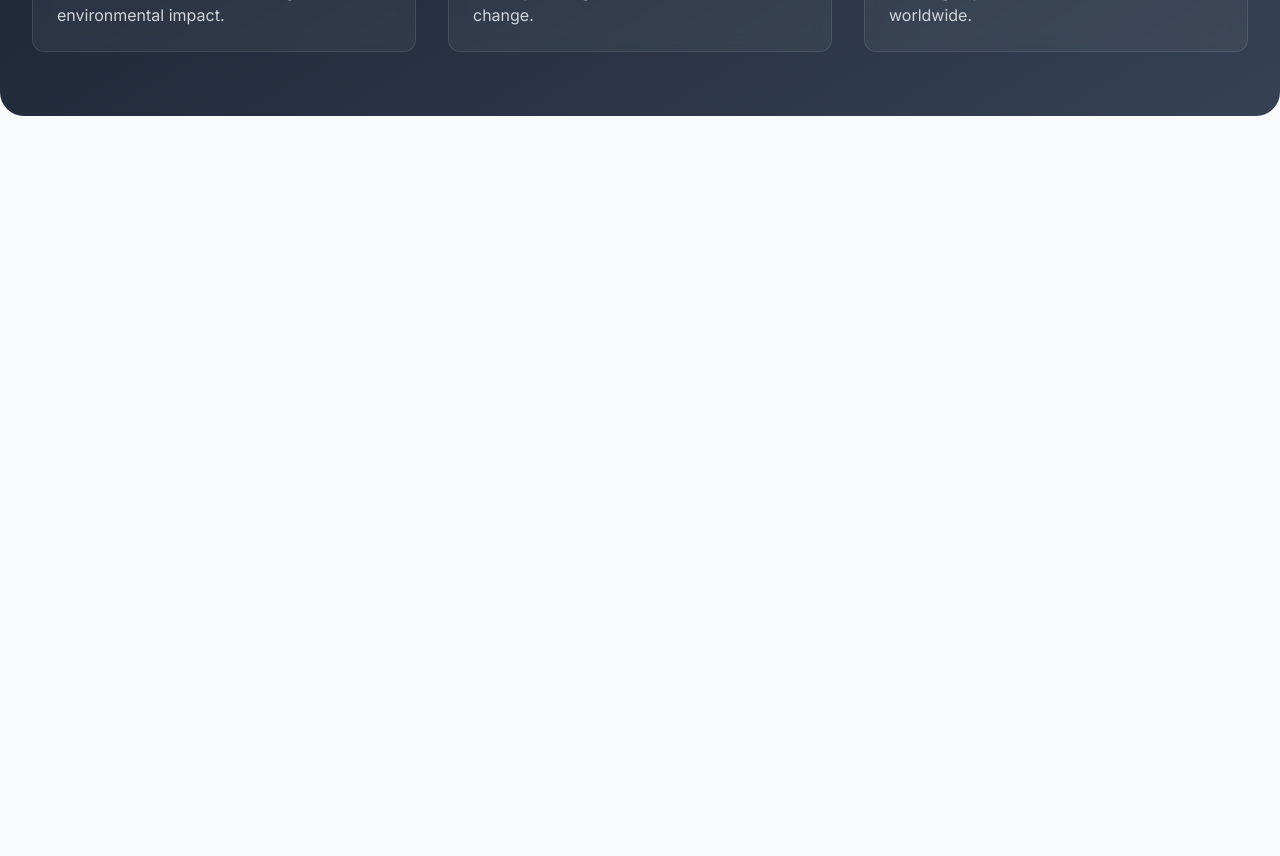
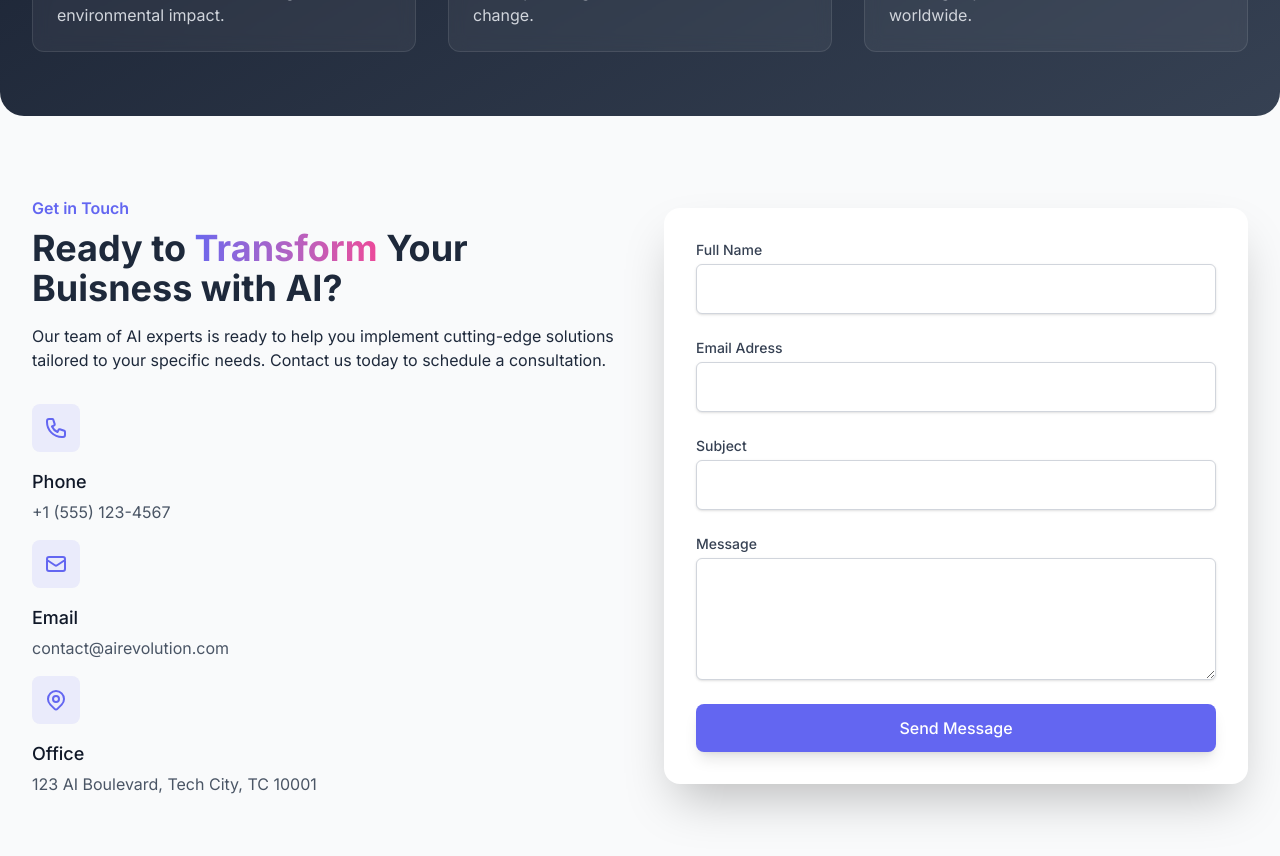
Before and after one commit to effatomar4-crypto/ai-rev, a React (Vite) app: page / in a window 1280 px wide. Shown: the part 2060-2916 px from the top of the page. Before the commit the page ends 2192 px from the top, so only its background shows below. Built offline with nearby package versions, Linux system fonts and the light colour scheme.

Commit message:
add contact section

```diff
--- a/src/components/contact.jsx
+++ b/src/components/contact.jsx
@@ -1,7 +1,90 @@
+const contactDetails = [
+  {
+    title: "Phone",
+    text: "+1 (555) 123-4567",
+    icon: (
+      <svg xmlns="http://www.w3.org/2000/svg" className="h-6 w-6" fill="none" viewBox="0 0 24 24" stroke="currentColor">
+        <path strokeLinecap="round" strokeLinejoin="round" strokeWidth="2" d="M3 5a2 2 0 012-2h3.28a1 1 0 01.948.684l1.498 4.493a1 1 0 01-.502 1.21l-2.257 1.13a11.042 11.042 0 005.516 5.516l1.13-2.257a1 1 0 011.21-.502l4.493 1.498a1 1 0 01.684.949V19a2 2 0 01-2 2h-1C9.716 21 3 14.284 3 6V5z" />
+      </svg>
+    ),
+  },
+  {
+    title: "Email",
+    text: "contact@airevolution.com",
+    icon: (
+      <svg xmlns="http://www.w3.org/2000/svg" className="h-6 w-6" fill="none" viewBox="0 0 24 24" stroke="currentColor">
+        <path strokeLinecap="round" strokeLinejoin="round" strokeWidth="2" d="M3 8l7.89 5.26a2 2 0 002.22 0L21 8M5 19h14a2 2 0 002-2V7a2 2 0 00-2-2H5a2 2 0 00-2 2v10a2 2 0 002 2z" />
+      </svg>
+    ),
+  },
+  {
+    title: "Office",
+    text: "123 AI Boulevard, Tech City, TC 10001",
+    icon: (
+      <svg xmlns="http://www.w3.org/2000/svg" className="h-6 w-6" fill="none" viewBox="0 0 24 24" stroke="currentColor">
+        <path strokeLinecap="round" strokeLinejoin="round" strokeWidth="2" d="M17.657 16.657L13.414 20.9a1.998 1.998 0 01-2.827 0l-4.244-4.243a8 8 0 1111.314 0z" />
+        <path strokeLinecap="round" strokeLinejoin="round" strokeWidth="2" d="M15 11a3 3 0 11-6 0 3 3 0 016 0z" />
+      </svg>
+    ),
+  },
+];
+
+
 export default function Contact() {
   return (
-    <div>
+    <section
+    className=" app-container py-16"
+      id="contact">
+        <div className="grid grid-cols-1 lg:grid-cols-2 gap-12 items-center">
+          {/* contact info */}
+          <div>
+            <span className=" section-subheader"> Get in Touch</span>
+            <h2 className="section-header"> Ready to
+              <span className="gradient-text"> Transform</span> Your Buisness with AI?
+            </h2>
+            <p className=" section-description">Our team of AI experts is ready to help you implement cutting-edge solutions tailored to your specific needs. Contact us today to schedule a consultation.</p>
 
-    </div>
+            <div className="mt-8 space-y-4">
+              {contactDetails.map((detail, i) => (
+                <div
+                className=" cotact-info-group"
+                 key={i}>
+                  <div className=" form-icon">{detail.icon}</div>
+                  <div>
+                    <h3 className="contact-title">{detail.title}</h3>
+                  <p className="contact-text">{detail.text}</p>
+                  </div>
+                 </div>
+              ))}
+            </div>
+          </div>
+          {/* contact form */}
+          <div className=" bg-white rounded-2xl shadow-2xl p-6 lg:p-8 ">
+            <form>
+              <div className="space-y-6 ">
+                <div>
+                  <label className=" form-input-label ">Full Name</label>
+                  <input type="text" className="form-input" />
+                </div>
+                <div>
+                  <label className=" form-input-label ">Email Adress</label>
+                  <input type="email" className="form-input" />
+                </div>
+                <div>
+                  <label className=" form-input-label ">Subject</label>
+                  <input type="text" className="form-input" />
+                </div>
+                <div>
+                  <label className=" form-input-label ">Message</label>
+                  <textarea className="form-input" rows={4} />
+                </div>
+              </div>
+              <button className=" w-full btn-primary mt-6 ">
+                Send Message
+              </button>
+            </form>
+          </div>
+        </div>
+      </section>
   )
 }
```
